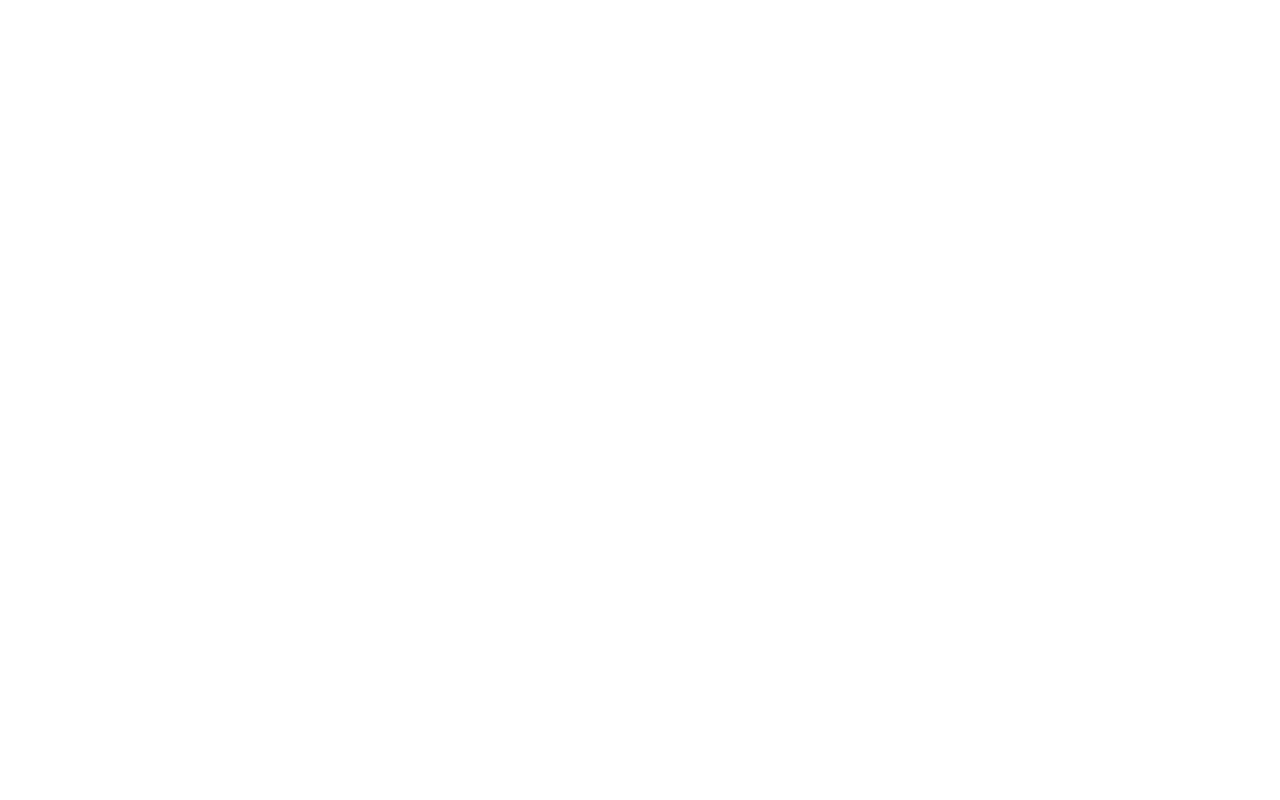
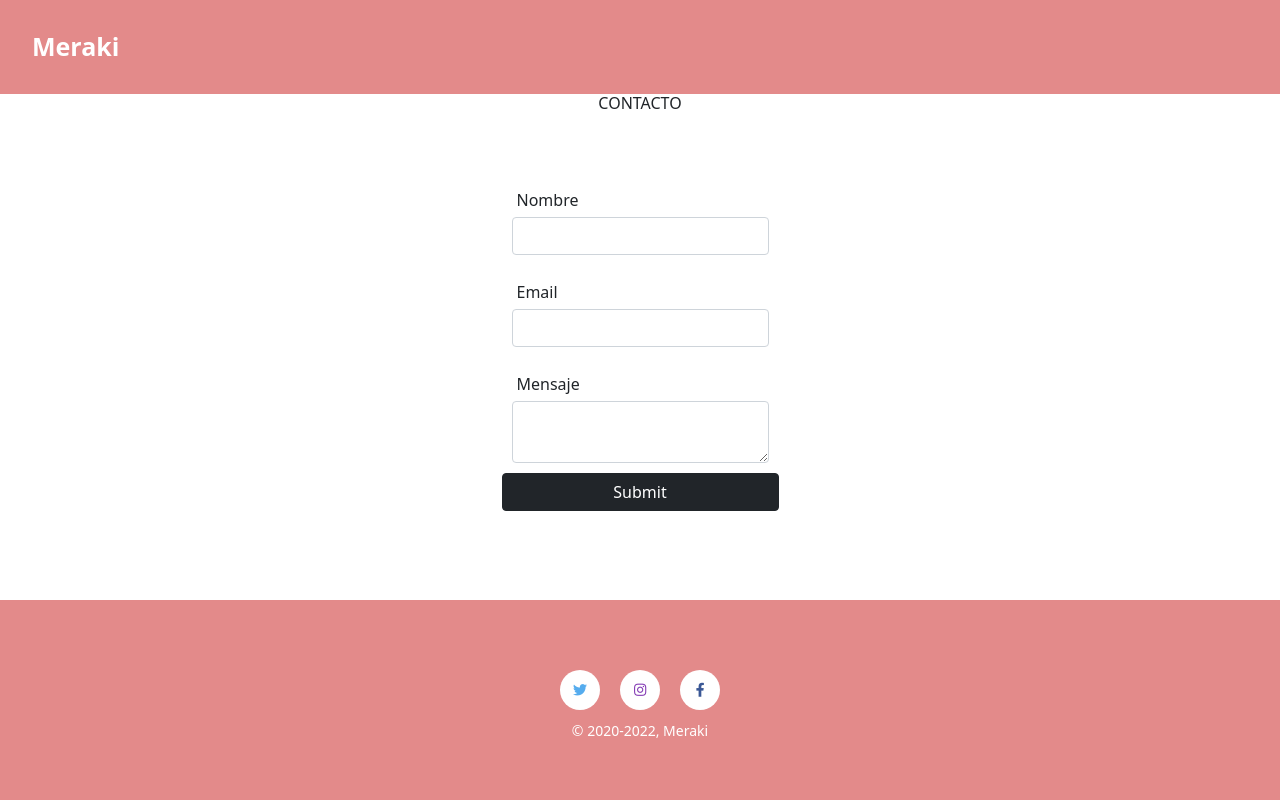
Before and after one commit to cami-barraza/merakiart, a plain HTML site: page contacto.html in a window 1280 px wide. Drawn offline with nearby package versions, Linux system fonts and the light colour scheme.

Commit message:
modificaciones

```diff
--- a/contacto.html
+++ b/contacto.html
@@ -0,0 +1,136 @@
+<!doctype html>
+<html lang="en">
+  <head>
+
+            <!-- SEO -->
+
+            <meta name="description" content="Emprendimiento de cuadros, pintura sobre madera en mates y tote bags">
+            <meta name="keywords" content="MATE, DISEÑO, TOTE BAG, MERAKI, ARTESANIA, EMPRENDIMIENTO, CUADRO, ARTE">
+
+
+        <!-- Required meta tags -->
+        <meta charset="utf-8">
+        <meta name="viewport" content="width=device-width, initial-scale=1">
+
+        <!-- Bootstrap CSS -->
+        <link href="https://cdn.jsdelivr.net/npm/bootstrap@5.1.3/dist/css/bootstrap.min.css" rel="stylesheet" integrity="sha384-1BmE4kWBq78iYhFldvKuhfTAU6auU8tT94WrHftjDbrCEXSU1oBoqyl2QvZ6jIW3" crossorigin="anonymous">
+
+
+        <!-- Fonts -->
+        <link rel="preconnect" href="https://fonts.googleapis.com">
+        <link rel="preconnect" href="https://fonts.gstatic.com" crossorigin>
+        <link href="https://fonts.googleapis.com/css2?family=Readex+Pro:wght@200;300;400;500;600;700&display=swap" rel="stylesheet">
+        <link rel="stylesheet" href="https://use.fontawesome.com/releases/v5.8.1/css/all.css" integrity="sha384-50oBUHEmvpQ+1lW4y57PTFmhCaXp0ML5d60M1M7uH2+nqUivzIebhndOJK28anvf" crossorigin="anonymous">
+
+            <!-- styles -->
+            <link rel="stylesheet" type="text/css" href="style.css">
+
+        <title>Meraki Art</title>
+
+            <!-- Tailwind -->
+            <script src="https://cdn.tailwindcss.com"></script>
+  </head>
+  <body>
+    <!-- NAVBAR -->
+
+    <header>
+      <nav class="navbar navbar-expand-lg navbar-dark">
+        <div class="container-fluid">
+          <a class="logo" href="index.html">Meraki</a>
+          <button class="navbar-toggler" type="button" data-bs-toggle="collapse" data-bs-target="#navmeraki" aria-controls="navmeraki" aria-expanded="false" aria-label="Toggle navigation">
+            <span class="navbar-toggler-icon"></span>
+          </button>
+          <div class="collapse navbar-collapse" id="navmeraki">
+            <div class="navbar-nav">
+              <a class="nav-link text-white" href="about.html">Nosotros</a>
+              <a class="nav-link text-white" href="galeria.html">Galeria</a>
+              <a class="nav-link text-white" href="producto.html">Productos</a>
+              <a class="nav-link text-white" href="contacto.html">Contacto</a>
+            </div>
+          </div>
+        </div>
+      </nav>
+    </header>
+
+    <!-- TEXTO -->
+
+
+    <main>
+        <section class="section">
+            <!-- content -->
+              <div class="container fade-in">
+                <div class="row justify-content-md-center">
+                  <div class="col-md-auto">
+                    <h1>CONTACTO</h1>
+                  </div>
+                </div>
+              </div>
+          </section>
+
+          <section class="section">
+            <div class="container fade-in">
+                <!--CONTAINER 1 -->
+                <div class="row justify-content-md-center">
+                    <div class="col-md-auto">
+                        <div class="form-box">
+                            <form action="" method="post">
+                              <div class="form-group">
+                                <label class="label">Nombre</label>
+                                <input class="form-control" id="name" type="text" name="Name">
+                              </div>
+                              <div class="form-group">
+                                <label class="label">Email</label>
+                                <input class="form-control" id="email" type="email" name="Email">
+                              </div>
+                              <div class="form-group">
+                                <label class="label">Mensaje</label>
+                                <textarea class="form-control" id="message" name="Message"></textarea>
+                              </div>
+                              <input class="btn btn-dark" type="submit" value="Submit" />
+                              </div>
+                            </form>
+                          </div>
+                    </div>
+                </div>
+            </div>
+          </section>
+          <section class="section">
+        </section>
+    </main>
+
+    <!-- FOOTER -->
+    <footer class="footer" id="contact">
+      <ul>
+        <div id="icon-container">
+          <a href="/error.html">
+            <div class="btn--twitter icon">
+              <li><i class="fab fa-twitter"></i></li>
+            </div>
+          </a>
+          <a href="https://www.instagram.com/merakiart.ok/">
+            <div class="btn--instagram icon">
+              <li><i class="fab fa-instagram"></i></li>
+            </div>
+          </a>
+          <a href="/error.html">
+            <div class="btn--facebook icon">
+              <li><i class="fab fa-facebook-f"></i></li>
+            </div>
+          </a>
+        </div>
+      </ul>
+      <p>&copy; 2020-2022, Meraki</p>
+    </footer>
+
+  <!-- Optional JavaScript; choose one of the two! -->
+
+  <!-- Option 1: Bootstrap Bundle with Popper -->
+  <script src="https://cdn.jsdelivr.net/npm/bootstrap@5.1.3/dist/js/bootstrap.bundle.min.js" integrity="sha384-ka7Sk0Gln4gmtz2MlQnikT1wXgYsOg+OMhuP+IlRH9sENBO0LRn5q+8nbTov4+1p" crossorigin="anonymous"></script>
+
+  <!-- Option 2: Separate Popper and Bootstrap JS -->
+  <!--
+  <script src="https://cdn.jsdelivr.net/npm/@popperjs/core@2.10.2/dist/umd/popper.min.js" integrity="sha384-7+zCNj/IqJ95wo16oMtfsKbZ9ccEh31eOz1HGyDuCQ6wgnyJNSYdrPa03rtR1zdB" crossorigin="anonymous"></script>
+  <script src="https://cdn.jsdelivr.net/npm/bootstrap@5.1.3/dist/js/bootstrap.min.js" integrity="sha384-QJHtvGhmr9XOIpI6YVutG+2QOK9T+ZnN4kzFN1RtK3zEFEIsxhlmWl5/YESvpZ13" crossorigin="anonymous"></script>
+  -->
+</body>
+</html>
--- a/style.css
+++ b/style.css
@@ -1,6 +1,26 @@
 @import url("https://fonts.googleapis.com/css2?family=Readex+Pro:wght@200;300;400;500;600;700&display=swap");
 body {
   font: "Readex Pro", sans-serif;
+}
+
+/* width */
+::-webkit-scrollbar {
+  width: 5px;
+}
+
+/* Track */
+::-webkit-scrollbar-track {
+  background: #E38A8A;
+}
+
+/* Handle */
+::-webkit-scrollbar-thumb {
+  background: #ECD6D9;
+}
+
+/* Handle on hover */
+::-webkit-scrollbar-thumb:hover {
+  background: #E38A8A;
 }
 
 header {
```
Also changed, not shown: galeria.html (+95 -0 lines), index.html (+1 -1 lines), producto.html (+99 -0 lines), imagenes/c.png (added), 2 other files.
